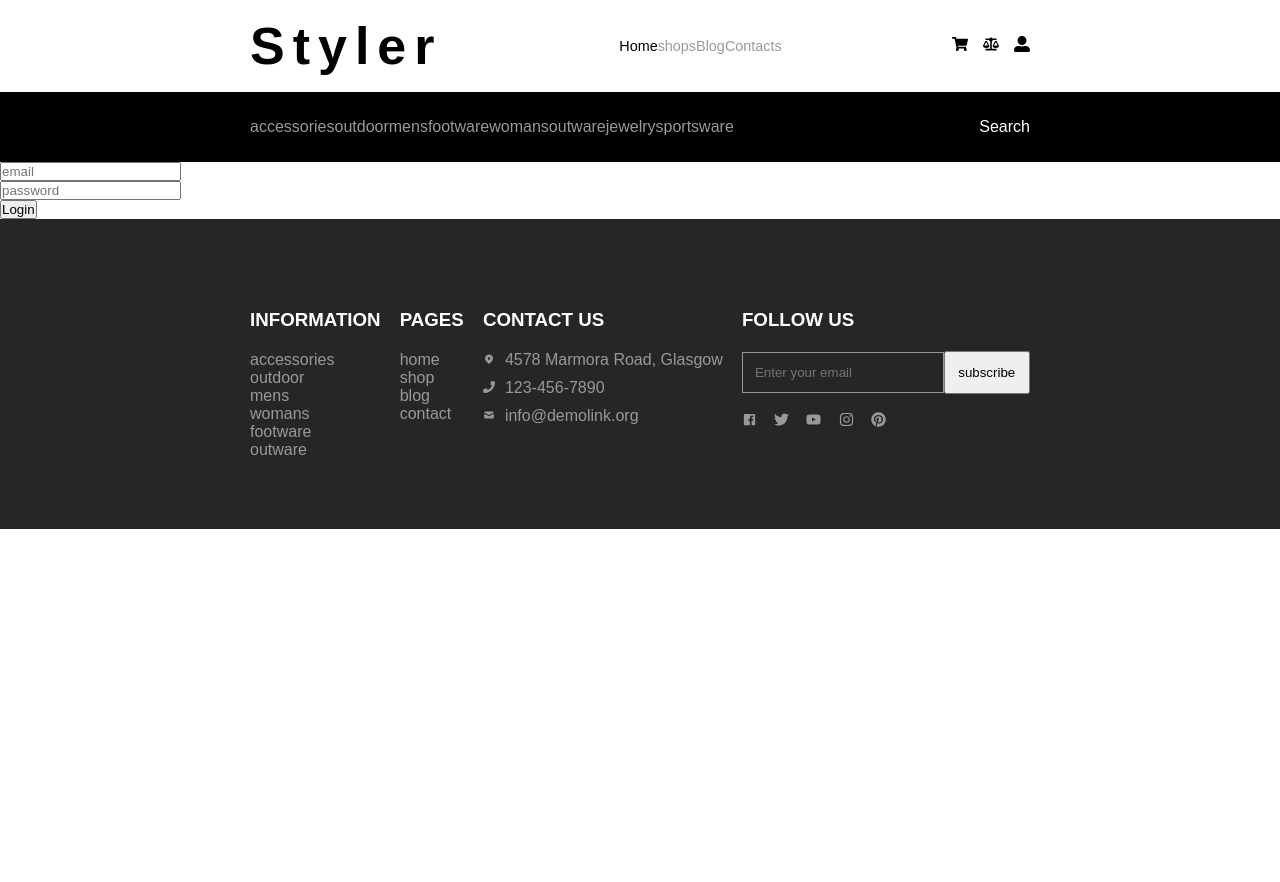
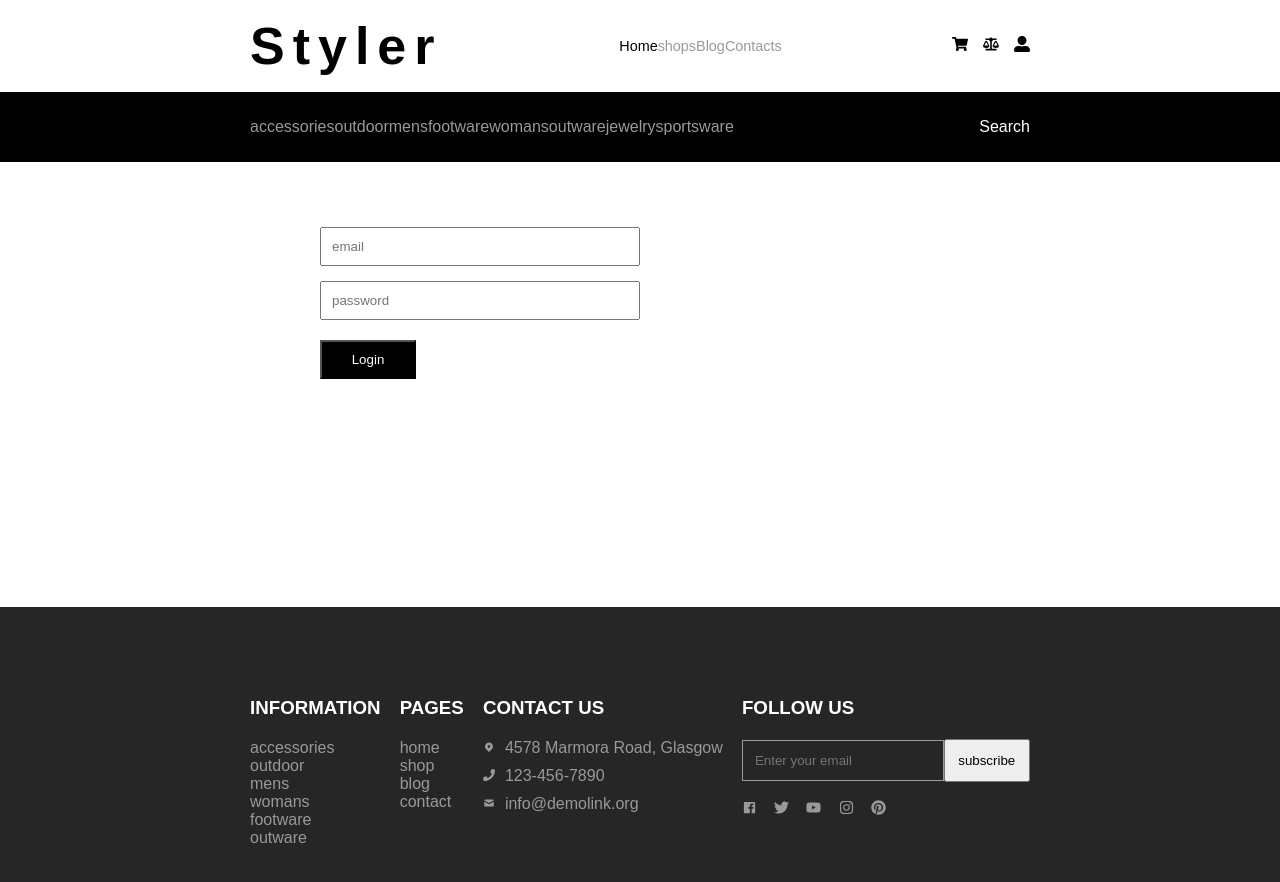
Before and after one commit to Trend20/React-Typescript-e-commerce-template, a React (Create React App) app: page /login in a window 1280 px wide. Shown: the top 882 px of the page. Before the commit the page ends 800 px from the top, so only its background shows below. Built offline with nearby package versions, Linux system fonts and the light colour scheme; a small style sheet from the web is missing; a web font is replaced by a local one.

Commit message:
styling the login page

```diff
--- a/src/App.css
+++ b/src/App.css
@@ -160,3 +160,43 @@
   justify-content: space-between;
   cursor: pointer;
 }
+
+/*login*/
+.login{
+  display: flex;
+  justify-content: center;
+  height: 445px;
+  width: 100%;
+}
+
+.login form{
+  display: flex;
+  flex-direction: column;
+  padding-top: 50px;
+  width: 50%;
+}
+
+.input-field{
+  display: flex;
+  width: 100%;
+}
+
+.input-field input{
+  padding: 10px;
+  margin-top: 15px;
+  outline: none;
+  width: 50%;
+}
+
+.login form button{
+  display: flex;
+  align-items: center;
+  justify-content: center;
+  width: 15%;
+  margin-top: 20px;
+  outline: none;
+  cursor: pointer;
+  padding: 10px;
+  color: #fff;
+  background: #000;
+}
```
